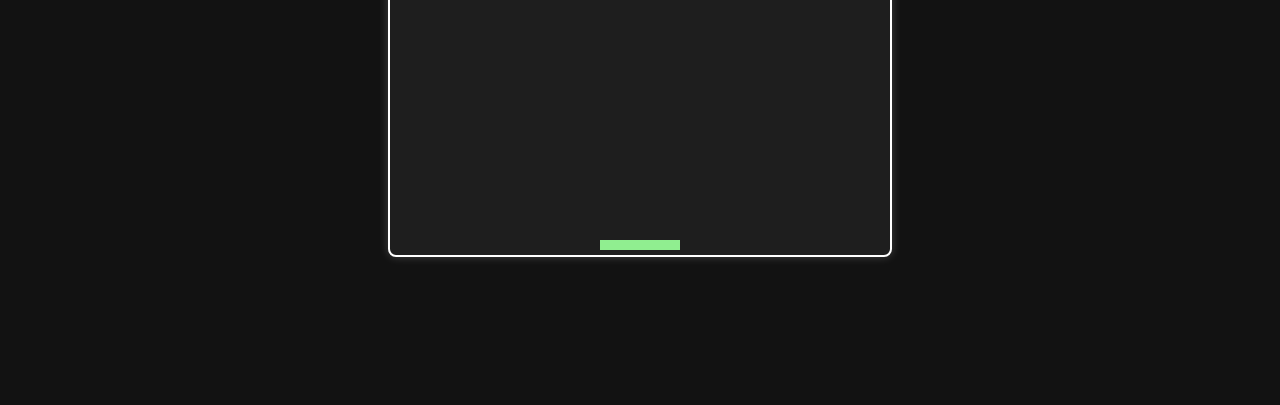
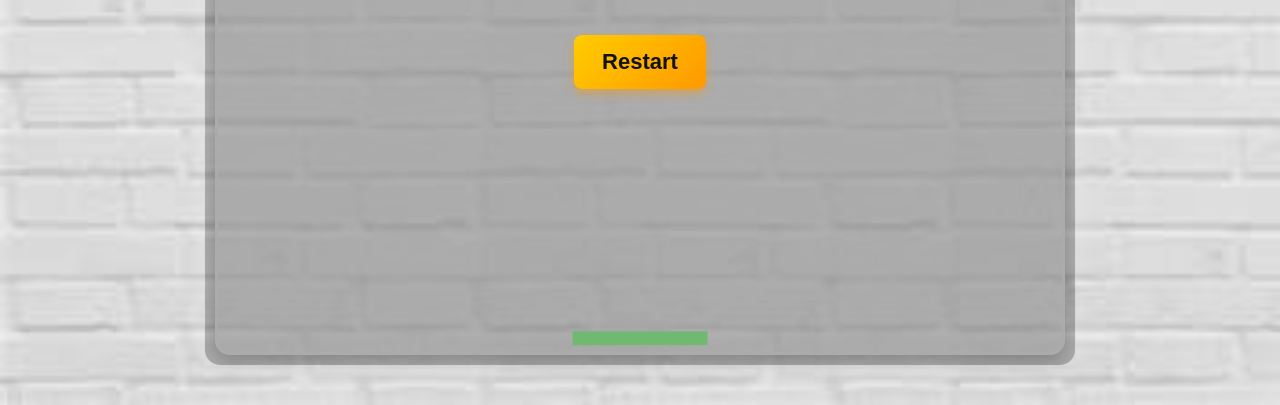
Before and after one commit to Mohamed-Abusaif/brick-breaker-JS, a plain HTML site: page index.html in a window 1280 px wide. Shown: the part 395-800 px from the top of the page. Drawn offline with nearby package versions, Linux system fonts and the light colour scheme.

Commit message:
add restart Game

```diff
--- a/index.html
+++ b/index.html
@@ -10,11 +10,22 @@
     <script>
         const urlParams = new URLSearchParams(window.location.search);
         const difficulty = urlParams.get("difficulty") || "easy"; // Default to "easy"
+
     </script>
 
 </head>
 <body>
-    <canvas id="gameCanvas" width="800" height="600"></canvas>
+    <!-- <audio autoplay loop>
+        <source src="./Polka ident.ogg" type="audio/ogg">
+    </audio> -->
+    <canvas id="gameCanvas"></canvas>
+    <div id="loseMessage" style="display: none; text-align: center;">
+        <p>Game Over!</p>
+        <button id="restartButton" style="display: none;" onclick="restartGame()">Restart</button>
+    </div>
+    <div id="particles-js"></div>
+
+    <script src="https://cdn.jsdelivr.net/particles.js/2.0.0/particles.min.js"></script>
     <script type="module" src="main.js"></script>
 </body>
 </html>
--- a/main.js
+++ b/main.js
@@ -1,5 +1,4 @@
-
-// main.js
+import { restartGame } from "./modules/ball.js";
 import { player, movePlayer } from "./modules/player.js";
 import { ball } from "./modules/ball.js";
 import { createBlocks } from "./modules/block.js";
@@ -13,13 +12,20 @@ const boardHeight = 500;
 board.width = boardWidth;
 board.height = boardHeight;
 
-createBlocks();
-
 document.addEventListener("keydown", (e) => movePlayer(e, boardWidth));
-document.addEventListener("keydown", (e) => { if (e.code === "Space") resetGame(); });
+document.addEventListener("keydown", (e) => {
+    if (e.code === "Space") resetGame();
+});
 
 function gameLoop() {
     updateGame(context, boardWidth, boardHeight);
     requestAnimationFrame(gameLoop);
 }
-gameLoop();
+
+
+window.onload = () => {
+    createBlocks();
+    gameLoop();
+};
+
+window.restartGame = restartGame;
--- a/modules/ball.js
+++ b/modules/ball.js
@@ -1,12 +1,11 @@
-// ball.js
 export const ballWidth = 15;
 export const ballHeight = 15;
 export const ballVelocityX = 3;
 export const ballVelocityY = 2;
 
 export let ball = {
-    x: 500 / 2,
-    y: 500 / 2,
+    x: 800 / 2,
+    y: 600 / 2,
     width: ballWidth,
     height: ballHeight,
     velocityX: ballVelocityX,
@@ -17,15 +16,45 @@ export function updateBall(canvasWidth, canvasHeight) {
     ball.x += ball.velocityX;
     ball.y += ball.velocityY;
 
-    // Wall collision
+
     if (ball.x <= 0 || ball.x + ball.width >= canvasWidth) {
         ball.velocityX *= -1;
     }
+
     if (ball.y <= 0) {
         ball.velocityY *= -1;
     }
+
     if (ball.y + ball.height >= canvasHeight) {
-       // alert("Game Over!");
-        document.location.reload();
+        lose();
     }
 }
+
+export function lose() {
+    const loseMessage = document.getElementById("loseMessage");
+    const restartButton = document.getElementById("restartButton");
+
+    if (loseMessage && restartButton) {
+        loseMessage.style.display = "flex";
+        loseMessage.style.flexDirection = "column";
+        loseMessage.style.alignItems = "center";
+        restartButton.style.display = "block";
+    }
+}
+
+
+export function restartGame() {
+    ball.x = 800 / 2;
+    ball.y = 600 / 2;
+    ball.velocityX = ballVelocityX;
+    ball.velocityY = ballVelocityY;
+
+    document.getElementById("loseMessage").style.display = "none";
+    document.getElementById("restartButton").style.display = "none";
+
+    startGameLoop();
+}
+
+export function startGameLoop() {
+    requestAnimationFrame(gameLoop);
+}
--- a/styles.css
+++ b/styles.css
@@ -1,32 +1,58 @@
 /* General Styles */
 body {
-    background-color: #121212;
-    color: #ffffff;
+    background-image: url(./th.jpeg) ;
+
+    background-size: cover;
+    color: #333333; /* Dark text for contrast */
     display: flex;
     justify-content: center;
     align-items: center;
     height: 100vh;
     margin: 0;
-    font-family: Arial, sans-serif;
+    font-family: "Poppins", Arial, sans-serif;
+    flex-direction: column;
+    overflow: hidden;
+}
+/* Animated gradient that moves */
+@keyframes gradientAnimation {
+    0% {
+        background-position: 0% 50%;
+    }
+    50% {
+        background-position: 100% 50%;
+    }
+    100% {
+        background-position: 0% 50%;
+    }
 }
 
 /* Canvas Styling */
-canvas {
-    background-color: #1e1e1e;
-    border: 2px solid #ffffff;
-    box-shadow: 0px 0px 10px rgba(255, 255, 255, 0.2);
-    border-radius: 8px;
+#gameCanvas {
+    background-color: #dddddd87;
+    border: 3px solid #ddd;
+    box-shadow: 0px 8px 16px rgba(0, 0, 0, 0.2);
+    border-radius: 15px;
+    display: block;
+    margin: 30px auto;
+    position: relative;
+    width: 100%;
+    max-width: 850px;
+    height: 700px;
+    box-sizing: border-box;
 }
 
-/* Text Styling */
+
+
+/* Score Styling */
 .score {
     position: absolute;
     top: 20px;
     left: 50%;
     transform: translateX(-50%);
-    font-size: 20px;
+    font-size: 22px;
     font-weight: bold;
     color: #ffcc00;
+    text-shadow: 0px 0px 5px rgba(255, 204, 0, 0.7);
 }
 
 /* Paddle Styling */
@@ -42,5 +68,70 @@ canvas {
 /* Bricks */
 .brick {
     background-color: #03a9f4;
-    border-radius: 4px;
+    border-radius: 5px;
 }
+
+/* Lose Message Styling */
+#loseMessage {
+    display: none;
+    position: absolute;
+    top: 50%;
+    left: 50%;
+    transform: translate(-50%, -50%);
+    background: rgba(20, 20, 20, 0.245); /* Slightly lighter black */
+    width: 85%;  /* Larger Width */
+    max-width: 800px; /* More spacious */
+    height: 650px; /* Slightly taller */
+    padding: 35px;
+    border-radius: 15px;
+    text-align: center;
+    box-shadow: 0px 0px 25px rgba(255, 255, 255, 0.3);
+    animation: fadeIn 0.5s ease-in-out;
+    display: flex;
+    flex-direction: column;
+    align-items: center;
+    justify-content: center;
+}
+
+/* Lose Message Text */
+#loseMessage p {
+    font-size: 30px; /* Bigger text */
+    font-weight: bold;
+    color: #ff3333; /* More vibrant red */
+    margin-bottom: 25px;
+    text-shadow: 0px 0px 12px rgba(255, 51, 51, 0.8);
+    letter-spacing: 1px;
+}
+
+/* Restart Button */
+#restartButton {
+    background: linear-gradient(135deg, #ffcc00, #ff9900);
+    border: none;
+    padding: 14px 28px;
+    font-size: 22px; /* Slightly bigger */
+    font-weight: bold;
+    color: #121212;
+    cursor: pointer;
+    border-radius: 8px;
+    transition: transform 0.2s ease, box-shadow 0.3s ease;
+    margin-top: 25px;
+    box-shadow: 0px 4px 10px rgba(255, 153, 0, 0.5);
+}
+
+/* Button Hover Effect */
+#restartButton:hover {
+    transform: scale(1.1);
+    box-shadow: 0px 6px 18px rgba(255, 153, 0, 0.8);
+}
+
+/* Fade-In Animation */
+@keyframes fadeIn {
+    from {
+        opacity: 0;
+        transform: translate(-50%, -55%);
+    }
+    to {
+        opacity: 1;
+        transform: translate(-50%, -50%);
+    }
+}
```
Also changed, not shown: home.html (+2 -2 lines), th.jpeg (added), 1 other file.
